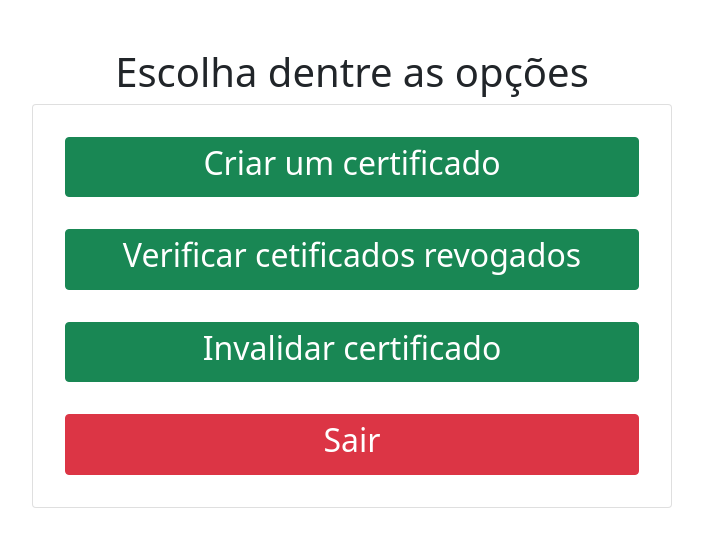
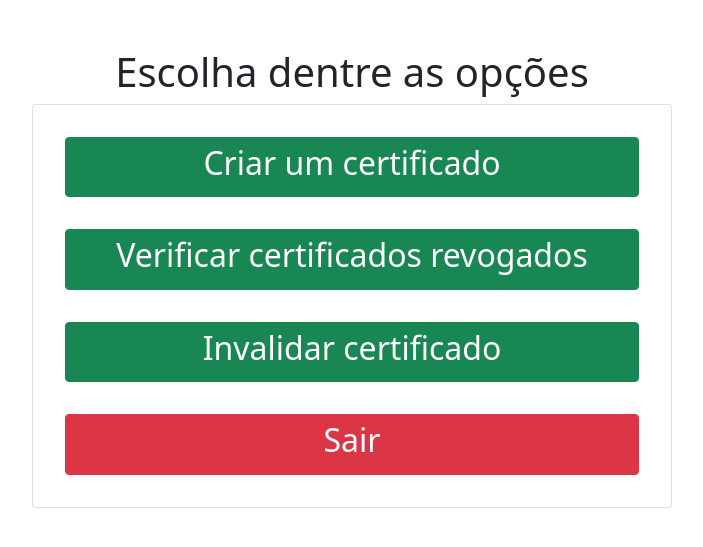
Before and after one commit to juliosant/cert_generate, a Django app: page / in a window 1280 px wide. Shown: the top 547 px of the page, without its empty margins (288-991 px from the left). Run offline with Django 3.2, Linux system fonts and the light colour scheme; a user stored in the database is signed in.

Commit message:
Alterado alguns erros ortográficos

```diff
--- a/core/forms.py
+++ b/core/forms.py
@@ -19,5 +19,5 @@ class CertificateRevocationForm(forms.ModelForm):
                 model = CertificateRevocation
                 fields = '__all__'
                 widgets = {
-                        'serial_number': forms.TextInput(attrs={'placeholder': 'Digite o "serial number" do sertificado'})
+                        'serial_number': forms.TextInput(attrs={'placeholder': 'Digite o "serial number" do certificado'})
                 }
--- a/core/templates/home.html
+++ b/core/templates/home.html
@@ -5,7 +5,7 @@
     <h1 class="text-center mt-5"> Escolha dentre as opções </h1>
     <div class="card card-body mx-auto w-50">
         <a href="{% url 'create_certificate' %}" class="btn btn-success m-3"><h2>Criar um certificado</h2></a>
-        <a href="{% url 'cert_revocation_list' %}" class="btn btn-success m-3"><h2>Verificar cetificados revogados</h2></a>
+        <a href="{% url 'cert_revocation_list' %}" class="btn btn-success m-3"><h2>Verificar certificados revogados</h2></a>
         <a href="{% url 'add_cert_revocation' %}" class="btn btn-success m-3"><h2>Invalidar certificado</h2></a>
         <a href="{% url 'account_logout' %}" class="btn btn-danger m-3"><h2>Sair</h2></a>
 
```
Also changed, not shown: db.sqlite3.
